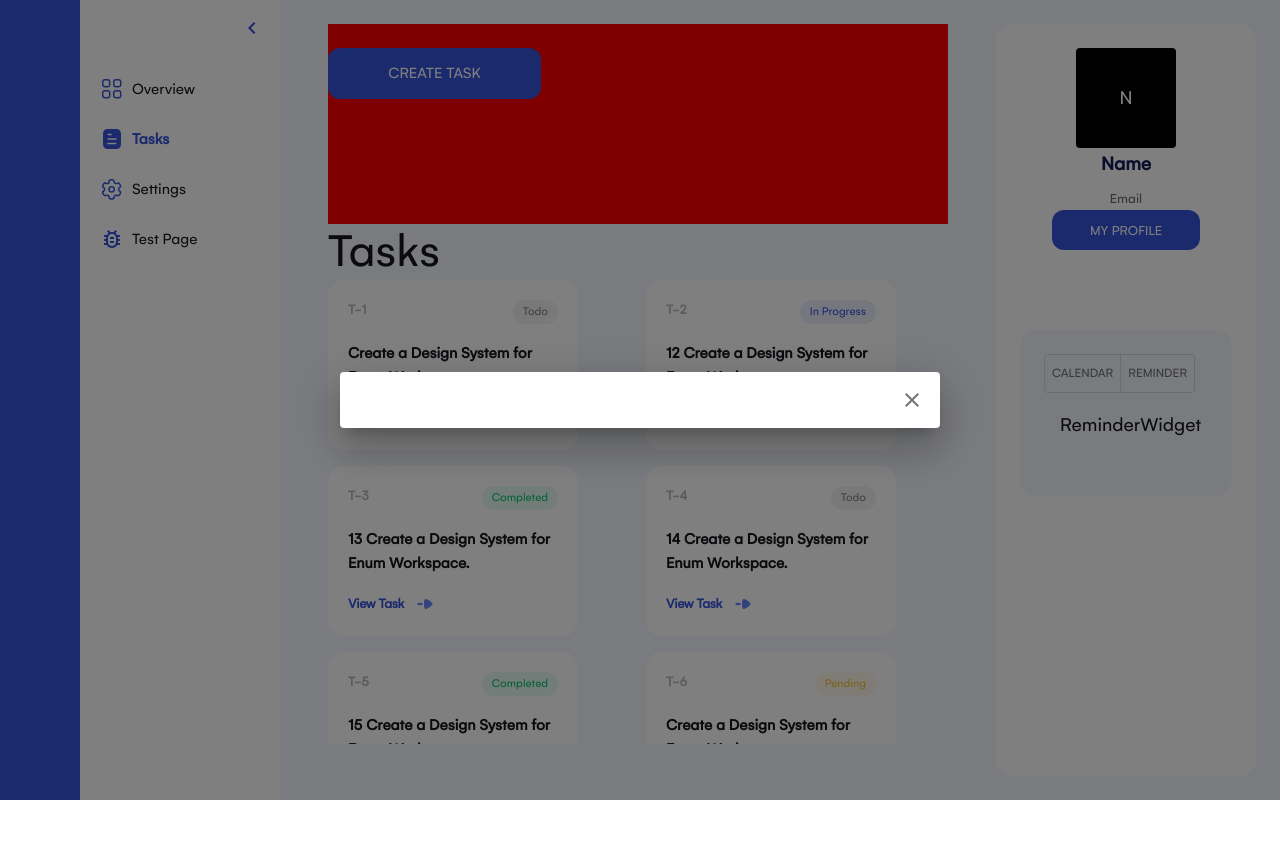
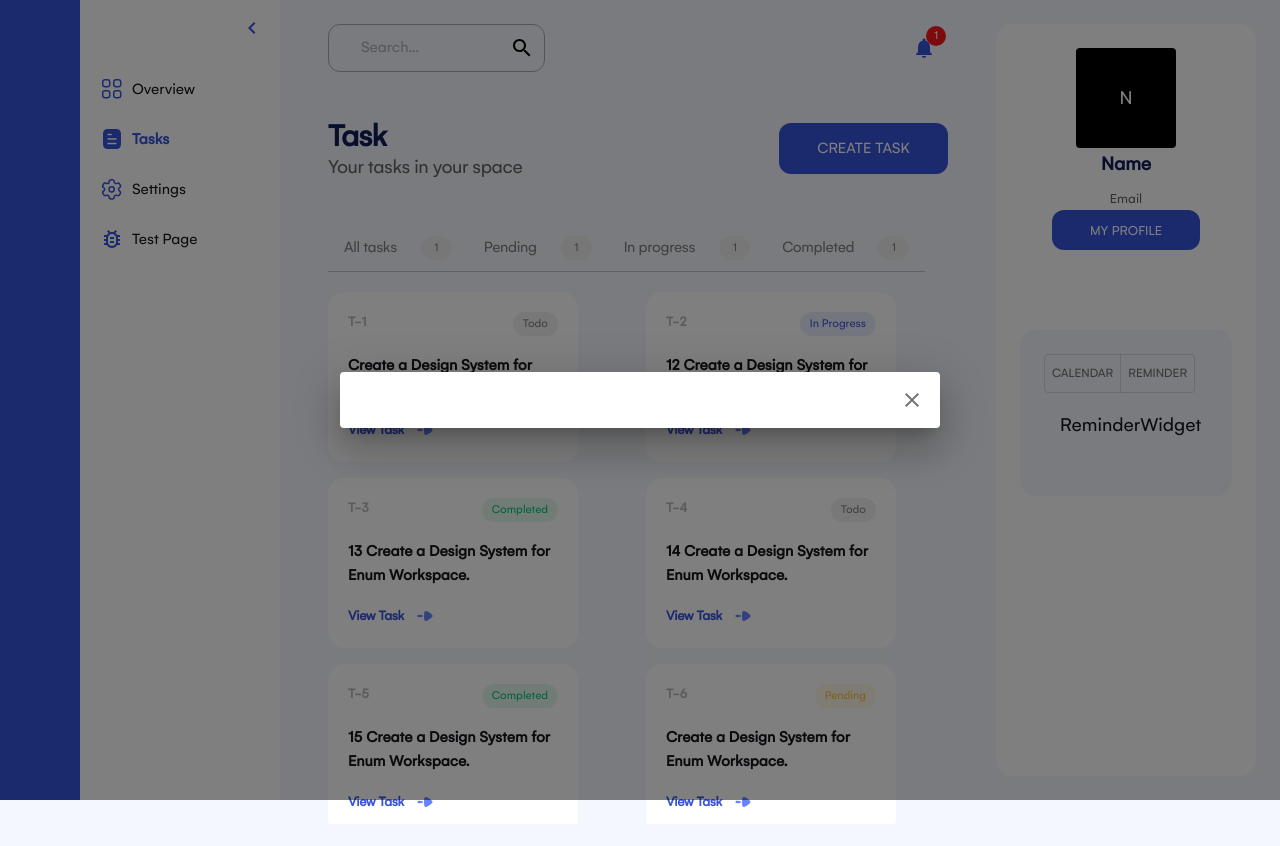
Before and after one commit to SkillBrainFrontend/Semicolon-Task-Manager-Andromeda, a React (Create React App) app: page /tasks-board in a window 1280 px wide. Before the commit the page ends 800 px from the top, so only its background shows below. Built offline with nearby package versions, Linux system fonts and the light colour scheme.

Commit message:
Finished Task View component + Task Board Screen/Page  (SM-TM-17f56)

```diff
--- a/src/components/shared/globalSearchBar/GlobalSearchBar.jsx
+++ b/src/components/shared/globalSearchBar/GlobalSearchBar.jsx
@@ -23,8 +23,7 @@ const Search = styled("div")(({ theme }) => ({
 	justifyContent: "flex-start",
 	alignItems: "center",
 	[theme.breakpoints.up("sm")]: {
-		marginLeft: theme.spacing(15),
-		width: "30%",
+		width: "35%",
 	},
 }));
 
--- a/src/components/shared/taskTabs/TaskStatusTabs.jsx
+++ b/src/components/shared/taskTabs/TaskStatusTabs.jsx
@@ -13,6 +13,8 @@ export default function TaskStatusTabs() {
 		setValue(newValue);
 	};
 
+	const tabValues = ["All tasks", "Pending", "In progress", "Completed"];
+
 	return (
 		<Box sx={{ width: "100%" }}>
 			<Tabs
@@ -23,11 +25,11 @@ export default function TaskStatusTabs() {
 				textTransform="none"
 				value={value}
 			>
-				{["one", "two", "three", "four", "five"].map((item) => (
+				{tabValues.map((values, i) => (
 					<StyledTab
 						iconPosition="end"
-						label="Content"
-						value={item}
+						label={values}
+						value={i}
 						wrapped
 						icon={
 							<Box
--- a/src/pages/components/task-viewer/TaskViewer.jsx
+++ b/src/pages/components/task-viewer/TaskViewer.jsx
@@ -13,6 +13,7 @@ function TaskViewer() {
 		<Box
 			sx={{
 				background: (t) => t.palette.background.surface,
+				mt: "20px",
 			}}
 		>
 			{tasks.length > 0 ? (
@@ -21,10 +22,11 @@ function TaskViewer() {
 					spacing={2}
 					sx={{
 						display: "grid",
-						maxHeight: "60vh",
-						overflow: "auto",
-						gridTemplateColumns: "repeat(auto-fit, minmax(300px, 1fr))",
-						gridAutoRows: "minmax(min-content, max-content)",
+						maxHeight: "100vh",
+						overflow: "scroll",
+						gridAutoRows: "minmax(min-content,max-content)",
+						gridTemplateColumns: "repeat(auto-fit,minmax(250px,1fr))",
+						scrollbarColor: "transparent transparent",
 					}}
 				>
 					{tasks.map((item) => (
--- a/src/pages/task-board-page/TasksBoardPage.jsx
+++ b/src/pages/task-board-page/TasksBoardPage.jsx
@@ -1,10 +1,11 @@
 import React from "react";
 import { useDispatch } from "react-redux";
 
-import { Box, Typography } from "@mui/material";
+import { Box, Grid, Typography } from "@mui/material";
 
 import { withNavigationDrawer } from "../../components/navigation-drawer/withNavigationDrawer";
-import { Button } from "../../components/shared";
+import { Button, GlobalSearchBar } from "../../components/shared";
+import TaskStatusTabs from "../../components/shared/taskTabs/TaskStatusTabs";
 import { openModal } from "../../store/app/app.slice";
 import { modalTypes } from "../../store/app/constants";
 import TaskViewer from "../components/task-viewer/TaskViewer";
@@ -12,26 +13,79 @@ import TaskViewer from "../components/task-viewer/TaskViewer";
 function TasksBoardPage() {
 	const dispatch = useDispatch();
 	return (
-		<Box
+		<Grid
+			component="main"
 			sx={{
-				background: (t) => t.palette.background.surface,
+				height: "100vh",
+				overflow: "hidden",
 			}}
 		>
-			{" "}
-			<Box height="200px" sx={{ backgroundColor: "red" }} width="100%">
+			<Grid
+				sx={{
+					display: "flex",
+					flexDirection: "row",
+					justifyContent: "space-between",
+					alignItems: "center",
+					pb: "45px",
+				}}
+			>
+				<GlobalSearchBar sx={{}} />
+			</Grid>
+
+			<Grid
+				sx={{
+					display: "flex",
+					flexDirection: "row",
+					justifyContent: "space-between",
+					alignItems: "center",
+					pb: "45px",
+				}}
+			>
+				<Box
+					sx={{
+						display: "flex",
+						flexDirection: "column",
+						alignItems: "flex-start",
+					}}
+				>
+					<Typography
+						sx={{
+							fontWeight: "600",
+							fontSize: "32px",
+							lineHeight: "38px",
+							letterSpacing: "-0.02em",
+							color: "#101C56",
+						}}
+					>
+						Task
+					</Typography>
+					<Typography
+						sx={{
+							fontWeight: "400",
+							fontSize: "20px",
+							lineHeight: "24px",
+							letterSpacing: "-0.02em",
+							color: "#636363",
+						}}
+					>
+						Your tasks in your space
+					</Typography>
+				</Box>
+
 				<Button
 					href="#contained-buttons"
 					onClick={() => dispatch(openModal(modalTypes.createTask))}
 					size="medium"
-					sx={{ marginTop: "24px", width: "213px" }}
+					sx={{ width: "169px" }}
 					variant="contained"
 				>
 					Create Task
 				</Button>
-			</Box>
-			<Typography variant="h3">Tasks</Typography>
+			</Grid>
+
+			<TaskStatusTabs />
 			<TaskViewer />
-		</Box>
+		</Grid>
 	);
 }
 
```
